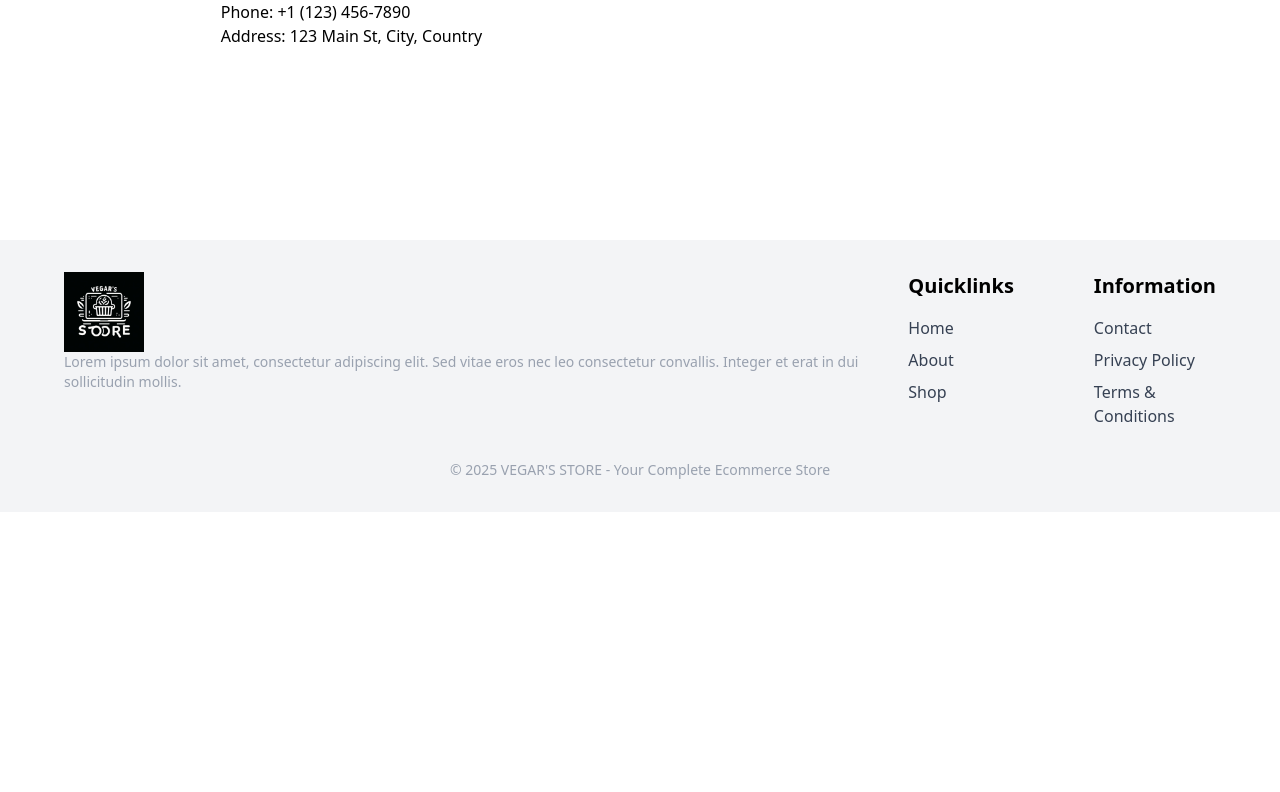
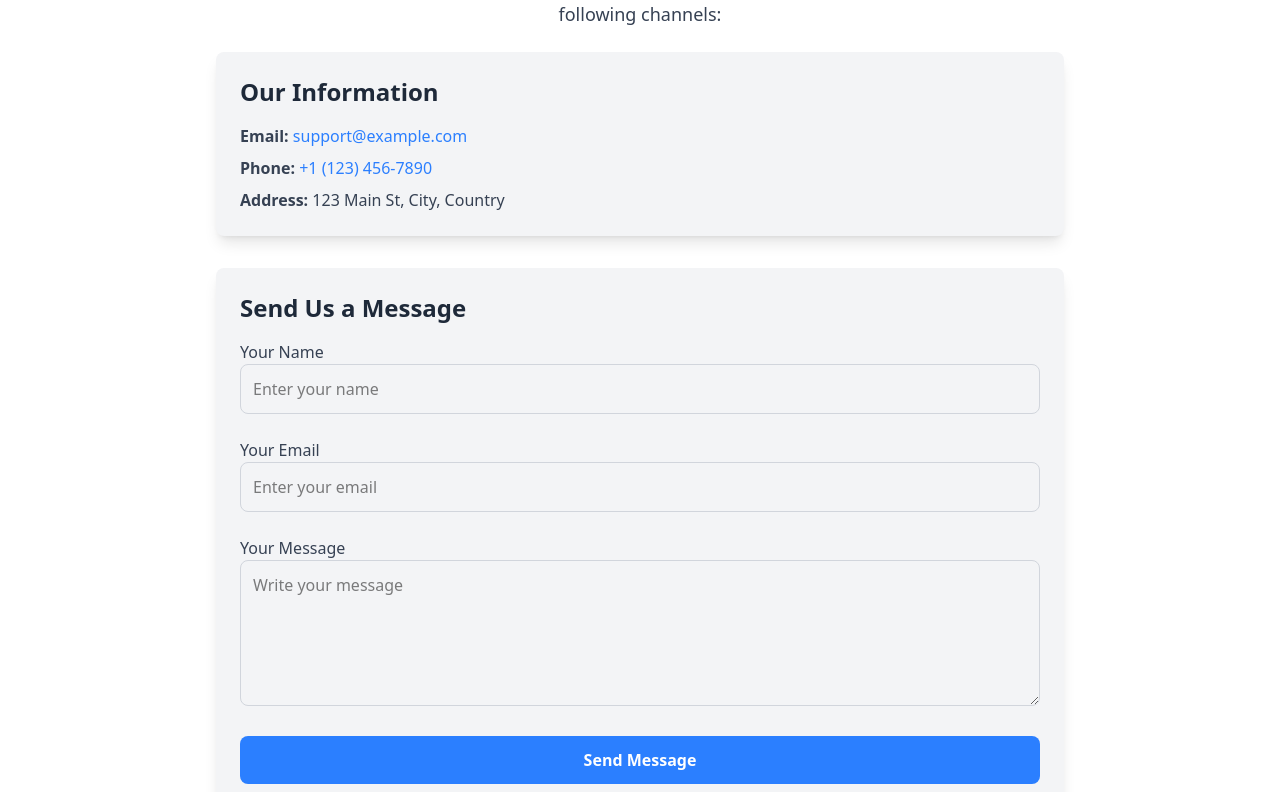
Before and after one commit to vegar24sfj/my-webstore, a React (Vite) app: page /contact in a window 1280 px wide. Shown: the part 288-1080 px from the top of the page. Before the commit the page ends 800 px from the top, so only its background shows below. Built offline with nearby package versions, Linux system fonts and the light colour scheme.

Commit message:
endringer i contact

```diff
--- a/src/Pages/Contact.tsx
+++ b/src/Pages/Contact.tsx
@@ -1,15 +1,76 @@
 const Contact = () => {
   return (
     <div className="max-w-4xl mx-auto p-6">
-        <h1 className="text-3xl font-bold mb-4">Contact Us</h1>
-        <p>
+      <h1 className="text-4xl font-bold text-center mb-8 text-gray-800">Contact Us</h1>
+
+      <p className="text-lg text-gray-700 mb-6 text-center">
         Feel free to get in touch with us for any inquiries or support. You can contact us through the following channels:
       </p>
-        <ul>
-          <li>Email: support@example.com</li>
-          <li>Phone: +1 (123) 456-7890</li>
-          <li>Address: 123 Main St, City, Country</li>
+
+      {/* Contact Information */}
+      <div className="bg-gray-100 p-6 rounded-lg shadow-lg mb-8">
+        <h2 className="text-2xl font-semibold text-gray-800 mb-4">Our Information</h2>
+        <ul className="space-y-2 text-gray-700">
+          <li>
+            <strong>Email:</strong> <a href="mailto:support@example.com" className="text-blue-500 hover:underline">support@example.com</a>
+          </li>
+          <li>
+            <strong>Phone:</strong> <a href="tel:+11234567890" className="text-blue-500 hover:underline">+1 (123) 456-7890</a>
+          </li>
+          <li>
+            <strong>Address:</strong> 123 Main St, City, Country
+          </li>
         </ul>
+      </div>
+
+      {/* Contact Form */}
+      <div className="bg-gray-100 p-6 rounded-lg shadow-lg">
+        <h2 className="text-2xl font-semibold text-gray-800 mb-4">Send Us a Message</h2>
+        <form action="#" method="POST" className="space-y-6">
+          <div>
+            <label htmlFor="name" className="block text-gray-700 font-medium">Your Name</label>
+            <input
+              type="text"
+              id="name"
+              name="name"
+              className="w-full p-3 border border-gray-300 rounded-lg focus:outline-none focus:ring-2 focus:ring-blue-500"
+              placeholder="Enter your name"
+              required
+            />
+          </div>
+
+          <div>
+            <label htmlFor="email" className="block text-gray-700 font-medium">Your Email</label>
+            <input
+              type="email"
+              id="email"
+              name="email"
+              className="w-full p-3 border border-gray-300 rounded-lg focus:outline-none focus:ring-2 focus:ring-blue-500"
+              placeholder="Enter your email"
+              required
+            />
+          </div>
+
+          <div>
+            <label htmlFor="message" className="block text-gray-700 font-medium">Your Message</label>
+            <textarea
+              id="message"
+              name="message"
+              className="w-full p-3 border border-gray-300 rounded-lg focus:outline-none focus:ring-2 focus:ring-blue-500"
+              rows={5}
+              placeholder="Write your message"
+              required
+            ></textarea>
+          </div>
+
+          <button
+            type="submit"
+            className="w-full bg-blue-500 text-white font-semibold py-3 rounded-lg hover:bg-blue-600 transition duration-300"
+          >
+            Send Message
+          </button>
+        </form>
+      </div>
     </div>
   );
 };
```
Lines whose indentation alone changed are shown as unchanged.
